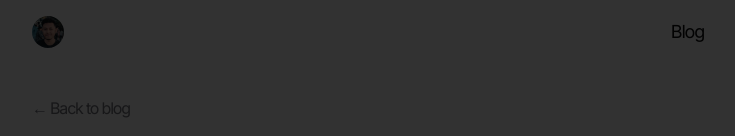
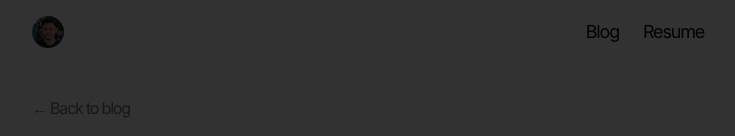
Before and after one commit to diragb/diragb.dev, a Next.js app: page /blog/bosdac in a window 1280 px wide. Shown: the top 136 px of the page, without its empty margins (272-1007 px from the left). Built offline with nearby package versions, Linux system fonts and the light colour scheme.

Commit message:
feat: add link to resume (Google Docs, view only)

```diff
--- a/src/components/primary/Navbar.tsx
+++ b/src/components/primary/Navbar.tsx
@@ -17,9 +17,9 @@ const Navbar = () => {
           <Link href='/blog' className='text-lg text-zinc-950 transition-colors hover:text-teal-600'>
             Blog
           </Link>
-          {/* TODO: <Link href='/resume' className='text-lg text-zinc-950 transition-colors hover:text-teal-600'>
+          <Link target='_blank' referrerPolicy='no-referrer' href='https://docs.google.com/document/d/1D-ZdGlDxXKwvAsXDAdPpJDpw0zL5Jo8V/edit?usp=sharing&ouid=101760868985617262773&rtpof=true&sd=true' className='text-lg text-zinc-950 transition-colors hover:text-teal-600'>
             Resume
-          </Link> */}
+          </Link>
         </div>
       </div>
     </nav>
```
